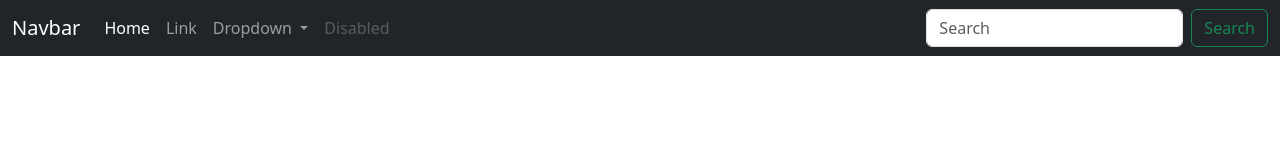
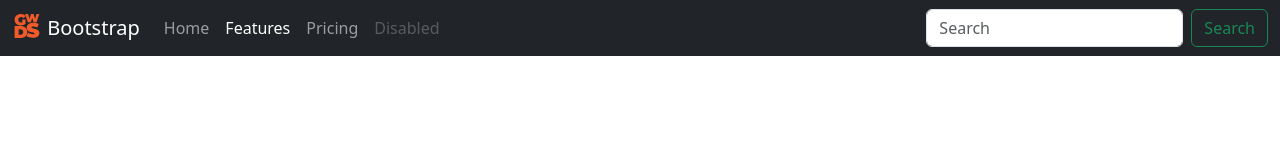
Before and after one commit to itsjusjj/bootstrap-test, a plain HTML site: page secondbootstrap test/index.html in a window 1280 px wide. Drawn offline with Linux system fonts and the light colour scheme.

Commit message:
bootstrap

```diff
--- a/secondbootstrap test/index.html
+++ b/secondbootstrap test/index.html
@@ -28,28 +28,23 @@
 
 <nav class="navbar navbar-dark bg-dark navbar-expand-lg">
   <div class="container-fluid">
-    <a class="navbar-brand" href="#">Navbar</a>
+    <a class="navbar-brand" href="#">
+      <img src="images/GWDS.svg" alt="Logo" width="30" height="24" class="d-inline-block align-text-top">
+      Bootstrap
+    </a>
     <button class="navbar-toggler" type="button" data-bs-toggle="collapse" data-bs-target="#navbarSupportedContent" aria-controls="navbarSupportedContent" aria-expanded="false" aria-label="Toggle navigation">
       <span class="navbar-toggler-icon"></span>
     </button>
     <div class="collapse navbar-collapse" id="navbarSupportedContent">
       <ul class="navbar-nav me-auto mb-2 mb-lg-0">
         <li class="nav-item">
-          <a class="nav-link active" aria-current="page" href="#">Home</a>
+          <a class="nav-link" href="#">Home</a>
         </li>
         <li class="nav-item">
-          <a class="nav-link" href="#">Link</a>
+            <a class="nav-link active" aria-current=”page” href="#">Features</a>
         </li>
-        <li class="nav-item dropdown">
-          <a class="nav-link dropdown-toggle" href="#" role="button" data-bs-toggle="dropdown" aria-expanded="false">
-            Dropdown
-          </a>
-          <ul class="dropdown-menu">
-            <li><a class="dropdown-item" href="#">Action</a></li>
-            <li><a class="dropdown-item" href="#">Another action</a></li>
-            <li><hr class="dropdown-divider"></li>
-            <li><a class="dropdown-item" href="#">Something else here</a></li>
-          </ul>
+        <li class="nav-item">
+            <a class ="nav-link" href="#">Pricing</a>
         </li>
         <li class="nav-item">
           <a class="nav-link disabled" aria-disabled="true">Disabled</a>
```
Also changed, not shown: 1 other file.
